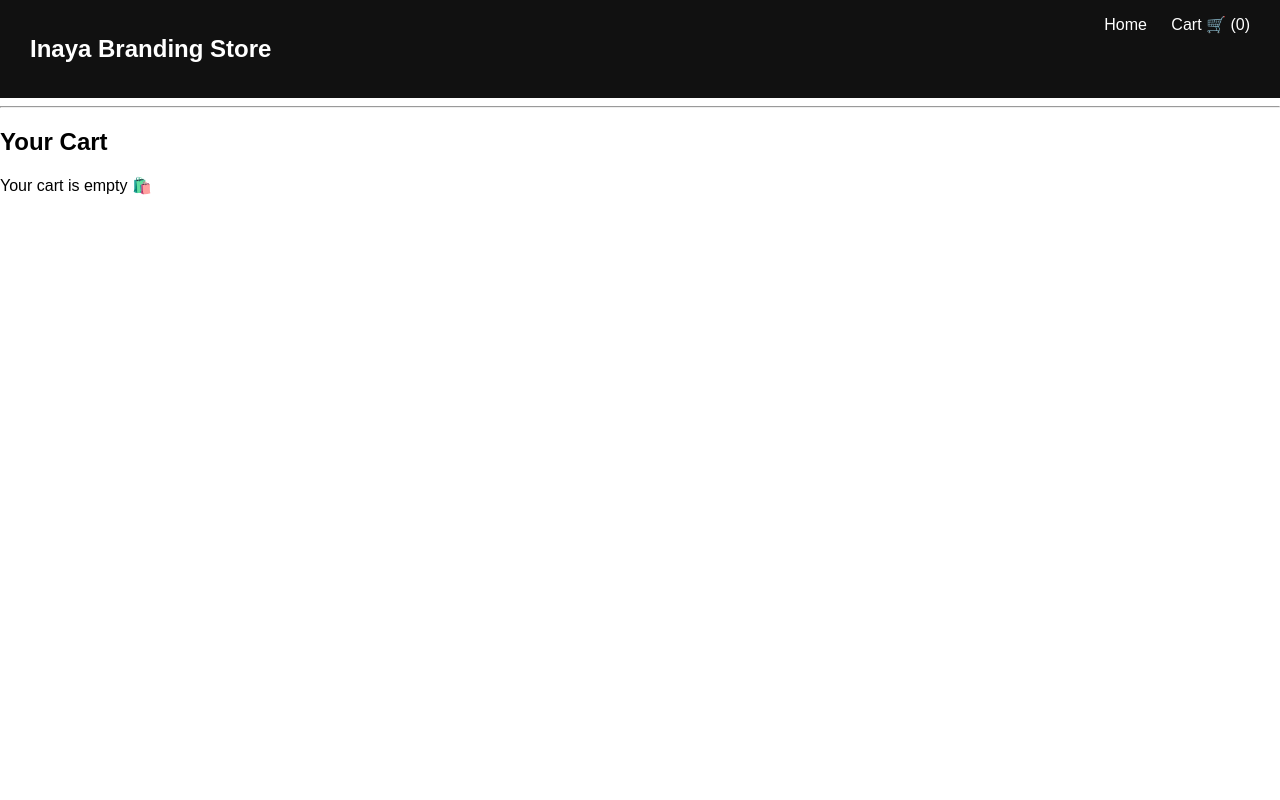
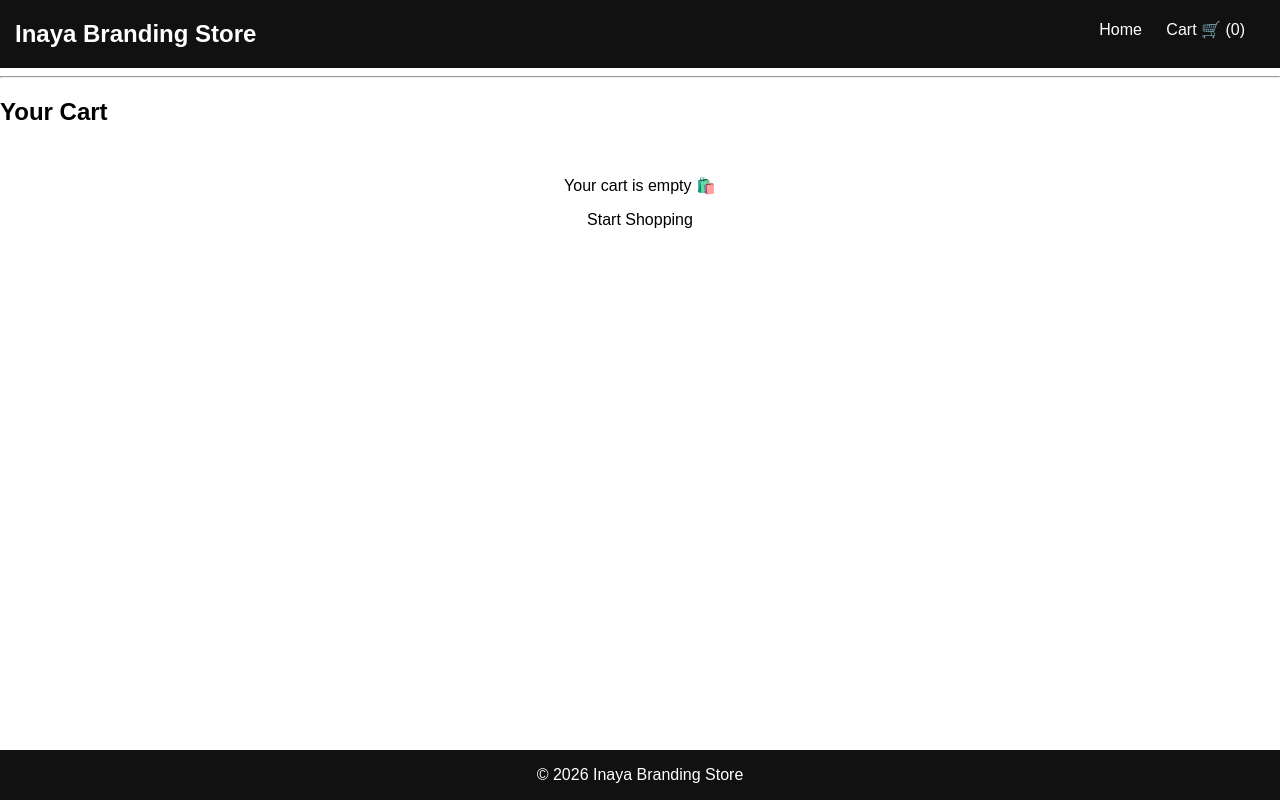
Before and after one commit to sumerabegum15/inaya-branding-store, an Angular app: page /cart in a window 1280 px wide. Built offline with nearby package versions, Linux system fonts and the light colour scheme.

Commit message:
feat: added footer, empty state to cart

```diff
--- a/src/app/app.html
+++ b/src/app/app.html
@@ -8,7 +8,8 @@
     </a>
   </div>
 </nav>
-
 <hr>
-
 <router-outlet></router-outlet>
+<footer class="footer">
+  <p>© 2026 Inaya Branding Store</p>
+</footer>
--- a/src/app/app.scss
+++ b/src/app/app.scss
@@ -1,14 +1,26 @@
 .navbar {
   display: flex;
   justify-content: space-between;
-  padding: 15px 30px;
+  padding: 0 15px;
   background: #111;
   color: white;
+  .links {
+    padding: 20px;
+    a {
+      margin-left: 20px;
+      color: white;
+      text-decoration: none;
+      font-weight: 500;
+    }
+  }
 }
 
-.navbar a {
-  margin-left: 20px;
+.footer {
+  text-align: center;
+  background: #111;
   color: white;
-  text-decoration: none;
-  font-weight: 500;
+  margin-top: 20px;
+  position: fixed;
+  bottom: 0;
+  width: 100%;
 }
--- a/src/app/features/cart/cart/cart.html
+++ b/src/app/features/cart/cart/cart.html
@@ -15,5 +15,8 @@
     <h3>Total: ₹{{ getTotal() }}</h3>
   </div>
 } @else {
-  <p>Your cart is empty 🛍️</p>
+  <div class="empty">
+    <p>Your cart is empty 🛍️</p>
+    <a routerLink="/home">Start Shopping</a>
+  </div>
 }
--- a/src/app/features/cart/cart/cart.scss
+++ b/src/app/features/cart/cart/cart.scss
@@ -15,3 +15,8 @@ button {
   border: none;
   padding: 5px 10px;
 }
+
+.empty {
+  text-align: center;
+  margin-top: 50px;
+}
--- a/src/app/features/products/product-card/product-card.html
+++ b/src/app/features/products/product-card/product-card.html
@@ -6,6 +6,10 @@
     <p class="category">{{ product.category }}</p>
     <p class="price">₹{{ product.price }}</p>
 
-    <button [disabled]="product.quantity > 0" (click)="addToCart()">Add to Cart</button>
+    <button
+      (click)="addToCart()"
+      [disabled]="added">
+      {{ added ? 'Added ✓' : 'Add to Cart' }}
+    </button>
   </div>
 </div>
--- a/src/app/features/products/product-card/product-card.ts
+++ b/src/app/features/products/product-card/product-card.ts
@@ -11,10 +11,15 @@ import { CommonModule } from '@angular/common';
 export class ProductCard {
   @Input() product: any;
 
-constructor(private cartService: CartService) {}
+  constructor(private cartService: CartService) {}
 
-addToCart() {
-  this.cartService.addToCart(this.product);
-}
+  added = false;
+
+  addToCart() {
+    this.cartService.addToCart(this.product);
+    this.added = true;
+
+    setTimeout(() => this.added = false, 1000);
+  }
 
 }
```
